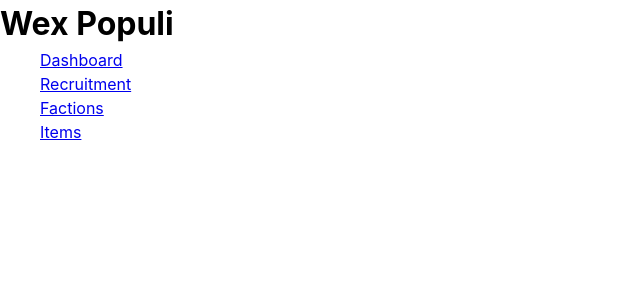
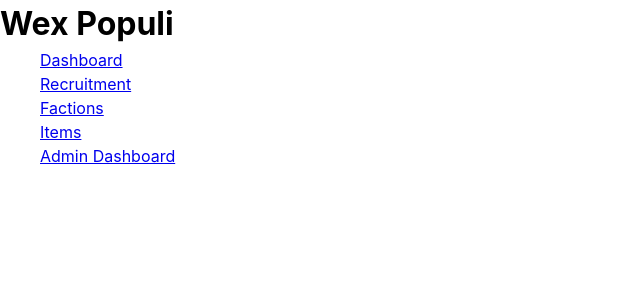
Before and after one commit to Obtez/Wex-Populi, an Angular app: page / in a window 1280 px wide. Shown: the top 300 px of the page, without its empty margins (0-640 px from the left). Built offline with nearby package versions, Linux system fonts and the light colour scheme.

Commit message:
implemented routerLink for admin route in start page

```diff
--- a/src/app/features/start-screen/start-screen.component.html
+++ b/src/app/features/start-screen/start-screen.component.html
@@ -13,4 +13,7 @@
   <li>
     <a routerLink="items">Items</a>
   </li>
+  <li>
+    <a routerLink="admin">Admin Dashboard</a>
+  </li>
 </ul>
```
